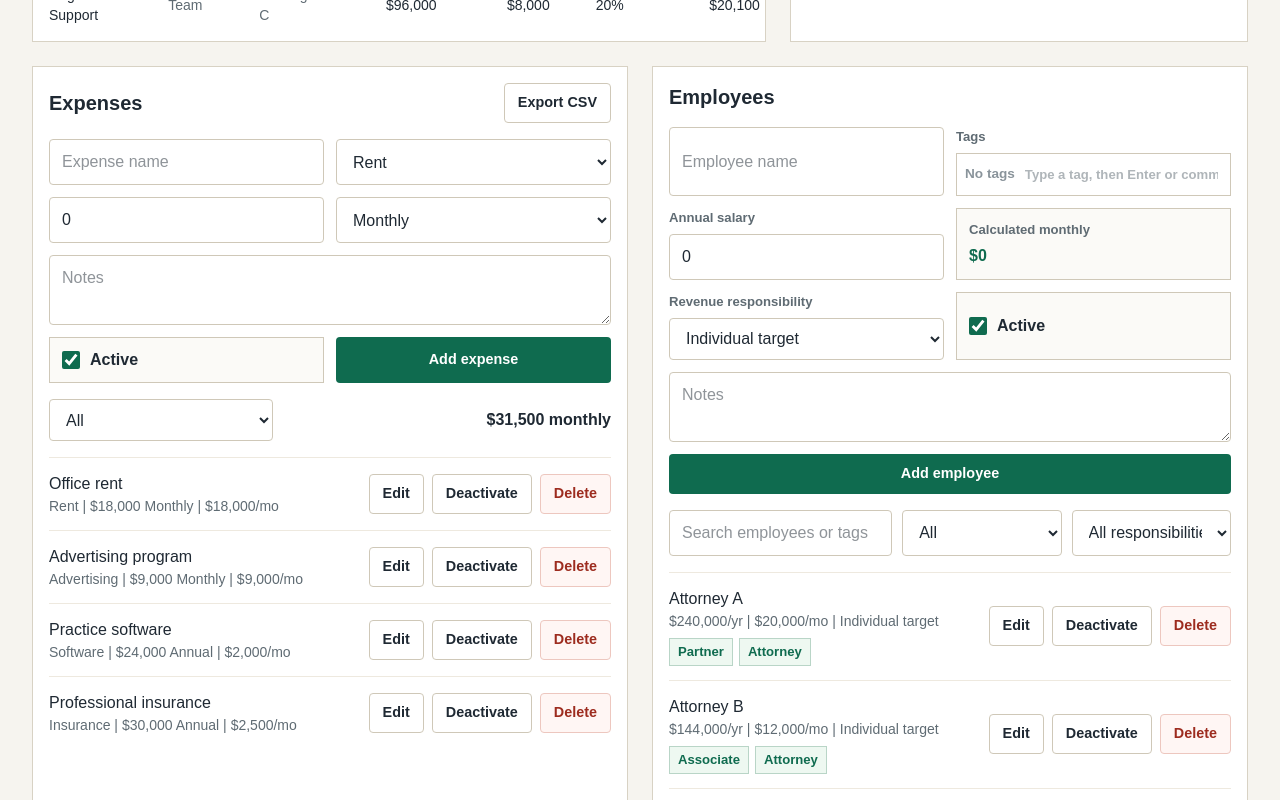
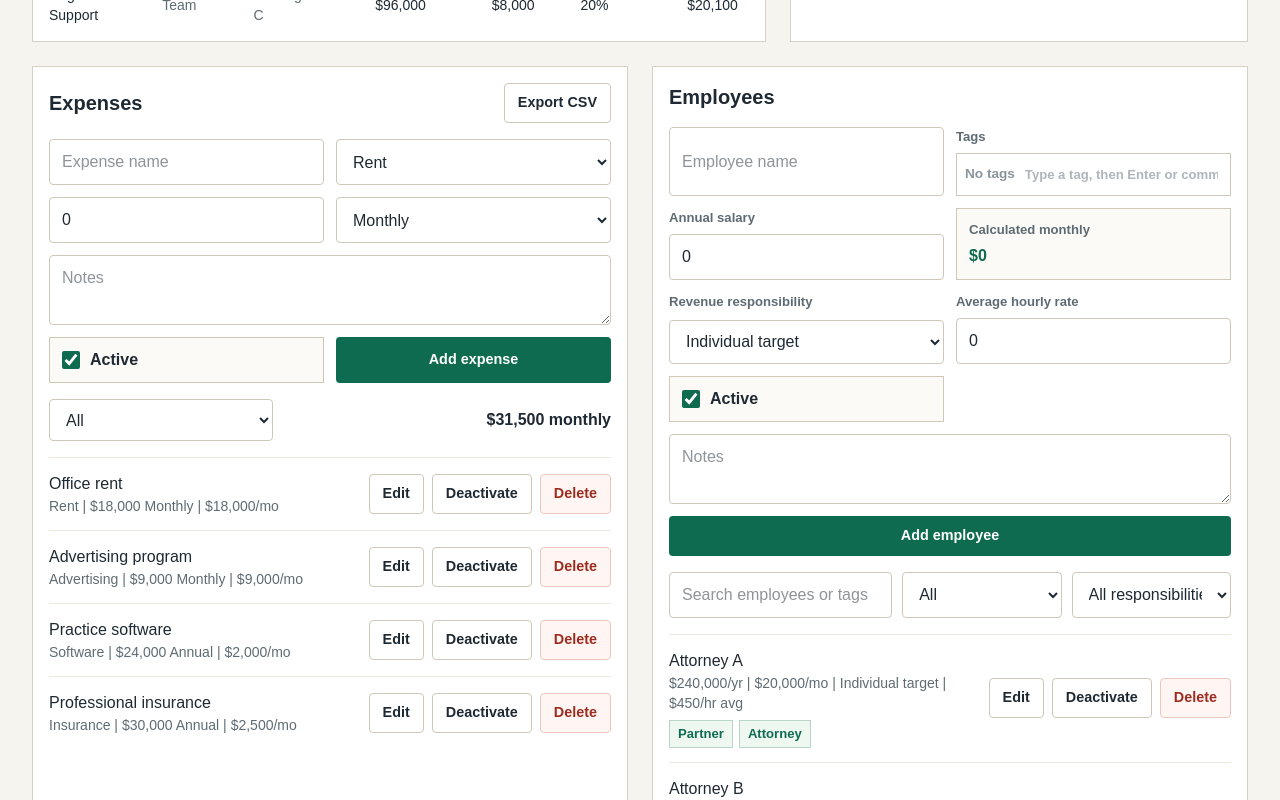
Before and after one commit to whywasmynametaken/firm-target-calculator, a Next.js app: page / in a window 1280 px wide. Shown: the part 900-1700 px from the top of the page. Built offline with nearby package versions, Linux system fonts and the light colour scheme.

Commit message:
Add monthly target hours from hourly rate

```diff
--- a/app/page.tsx
+++ b/app/page.tsx
@@ -35,6 +35,7 @@ type Employee = {
   title?: string;
   tags: string[];
   annualSalary: number;
+  averageHourlyRate?: number;
   monthlyCompensation?: number;
   billing?: boolean;
   revenueResponsibility: RevenueResponsibility;
@@ -53,6 +54,8 @@ type TargetRow = {
   members: string;
   tags: string[];
   annualSalary: number;
+  averageHourlyRate: number;
+  hoursForMonthlyTarget: number | null;
   monthlyCompensation: number;
   compensationShare: number;
   allocatedOverhead: number;
@@ -140,6 +143,7 @@ const starterEmployees: Employee[] = [
     name: "Attorney A",
     tags: ["Partner", "Attorney"],
     annualSalary: 240000,
+    averageHourlyRate: 450,
     revenueResponsibility: "individual",
     teamName: "",
     active: true,
@@ -150,6 +154,7 @@ const starterEmployees: Employee[] = [
     name: "Attorney B",
     tags: ["Associate", "Attorney"],
     annualSalary: 144000,
+    averageHourlyRate: 375,
     revenueResponsibility: "individual",
     teamName: "",
     active: true,
@@ -160,6 +165,7 @@ const starterEmployees: Employee[] = [
     name: "Paralegal C",
     tags: ["Litigation", "Paralegal"],
     annualSalary: 96000,
+    averageHourlyRate: 0,
     revenueResponsibility: "team",
     teamName: "Litigation Support",
     active: true,
@@ -170,6 +176,7 @@ const starterEmployees: Employee[] = [
     name: "Operations team",
     tags: ["Administration"],
     annualSalary: 828000,
+    averageHourlyRate: 0,
     revenueResponsibility: "none",
     teamName: "",
     active: true,
@@ -190,6 +197,7 @@ const employeeBlank: Omit<Employee, "id"> = {
   name: "",
   tags: [],
   annualSalary: 0,
+  averageHourlyRate: 0,
   revenueResponsibility: "individual",
   teamName: "",
   active: true,
@@ -253,6 +261,7 @@ function normalizeEmployee(employee: Employee): Employee {
     employee.revenueResponsibility ?? (employee.billing ? "individual" : "none");
   const teamName = employee.teamName ?? "";
   const tags = employeeTags(employee);
+  const averageHourlyRate = employee.averageHourlyRate ?? 0;
   const { title: _legacyTitle, ...employeeWithoutTitle } = employee;
 
   if (Number.isFinite(employee.annualSalary)) {
@@ -261,6 +270,7 @@ function normalizeEmployee(employee: Employee): Employee {
       revenueResponsibility,
       teamName,
       tags,
+      averageHourlyRate,
     };
   }
   return {
@@ -269,6 +279,7 @@ function normalizeEmployee(employee: Employee): Employee {
     revenueResponsibility,
     teamName,
     tags,
+    averageHourlyRate,
   };
 }
 
@@ -298,6 +309,14 @@ function percent(value: number) {
     style: "percent",
     maximumFractionDigits: 1,
   }).format(Number.isFinite(value) ? value : 0);
+}
+
+function hours(value: number | null) {
+  if (value === null || !Number.isFinite(value)) return "-";
+  return new Intl.NumberFormat("en-US", {
+    maximumFractionDigits: 1,
+    minimumFractionDigits: 1,
+  }).format(value);
 }
 
 function csvEscape(value: string | number | boolean) {
@@ -411,6 +430,8 @@ export default function Home() {
         members: isTeam ? employee.name : "",
         tags: employeeTags(employee),
         annualSalary: employee.annualSalary,
+        averageHourlyRate: isTeam ? 0 : (employee.averageHourlyRate ?? 0),
+        hoursForMonthlyTarget: null,
         monthlyCompensation,
         compensationShare: 0,
         allocatedOverhead: 0,
@@ -428,6 +449,10 @@ export default function Home() {
       const allocatedOverhead = sharedOverhead * compensationShare;
       const breakEven = target.monthlyCompensation + allocatedOverhead;
       const finalTarget = marginDecimal >= 1 ? 0 : breakEven / (1 - marginDecimal);
+      const hoursForMonthlyTarget =
+        target.type === "Individual" && target.averageHourlyRate > 0
+          ? finalTarget / target.averageHourlyRate
+          : null;
 
       return {
         ...target,
@@ -436,6 +461,7 @@ export default function Home() {
         breakEven,
         profitContribution: finalTarget - breakEven,
         finalTarget,
+        hoursForMonthlyTarget,
       };
     });
 
@@ -519,7 +545,7 @@ export default function Home() {
       [name]:
         type === "checkbox"
           ? checked
-          : name === "annualSalary"
+          : name === "annualSalary" || name === "averageHourlyRate"
             ? Number(value)
             : value,
     }));
@@ -636,6 +662,8 @@ export default function Home() {
         "Monthly break-even revenue",
         "Monthly profit contribution",
         "Monthly revenue target",
+        "Average hourly rate",
+        "Hours required for monthly target",
       ],
       ...filteredTargets.map((target) => [
         target.name,
@@ -648,6 +676,12 @@ export default function Home() {
         target.breakEven.toFixed(2),
         target.profitContribution.toFixed(2),
         target.finalTarget.toFixed(2),
+        target.type === "Individual" && target.averageHourlyRate > 0
+          ? target.averageHourlyRate.toFixed(2)
+          : "",
+        target.hoursForMonthlyTarget === null
+          ? ""
+          : target.hoursForMonthlyTarget.toFixed(1),
       ]),
     ]);
   }
@@ -747,7 +781,7 @@ export default function Home() {
               </select>
             </div>
             <div className="overflow-x-auto">
-              <table className="w-full min-w-[1120px] text-left text-sm">
+              <table className="w-full min-w-[1340px] text-left text-sm">
                 <thead className="bg-[#eee9df] text-xs uppercase text-[#5f6b73]">
                   <tr>
                     <th className="px-4 py-3">Target owner</th>
@@ -760,6 +794,8 @@ export default function Home() {
                     <th className="px-4 py-3 text-right">Monthly break-even</th>
                     <th className="px-4 py-3 text-right">Monthly profit</th>
                     <th className="px-4 py-3 text-right">Monthly target</th>
+                    <th className="px-4 py-3 text-right">Avg hourly rate</th>
+                    <th className="px-4 py-3 text-right">Hours for monthly target</th>
                   </tr>
                 </thead>
                 <tbody>
@@ -778,6 +814,16 @@ export default function Home() {
                       <td className="px-4 py-4 text-right">{currency(target.profitContribution)}</td>
                       <td className="px-4 py-4 text-right font-semibold text-[#0f6b4f]">
                         {currency(target.finalTarget)}
+                      </td>
+                      <td className="px-4 py-4 text-right">
+                        {target.type === "Individual" && target.averageHourlyRate > 0
+                          ? currency(target.averageHourlyRate)
+                          : target.type === "Individual"
+                            ? "Add rate"
+                            : "-"}
+                      </td>
+                      <td className="px-4 py-4 text-right">
+                        {hours(target.hoursForMonthlyTarget)}
                       </td>
                     </tr>
                   ))}
@@ -927,6 +973,20 @@ export default function Home() {
                   <option value="none">No revenue target</option>
                 </select>
               </label>
+              {employeeDraft.revenueResponsibility === "individual" ? (
+                <label className="field-label">
+                  <span>Average hourly rate</span>
+                  <input
+                    className="field"
+                    min="0"
+                    name="averageHourlyRate"
+                    placeholder="Average hourly rate"
+                    type="number"
+                    value={employeeDraft.averageHourlyRate ?? 0}
+                    onChange={updateEmployeeDraft}
+                  />
+                </label>
+              ) : null}
               {employeeDraft.revenueResponsibility === "team" ? (
                 <label className="field-label">
                   <span>Team name</span>
@@ -980,6 +1040,9 @@ export default function Home() {
                     <p className="font-medium">{employee.name}</p>
                     <p className="text-sm text-[#5f6b73]">
                       {currency(employee.annualSalary)}/yr | {currency(employeeMonthlyCompensation(employee))}/mo | {responsibilityLabel(employee)}
+                      {employee.revenueResponsibility === "individual" && (employee.averageHourlyRate ?? 0) > 0
+                        ? ` | ${currency(employee.averageHourlyRate ?? 0)}/hr avg`
+                        : ""}
                     </p>
                     <TagList tags={employeeTags(employee)} />
                   </div>
```
